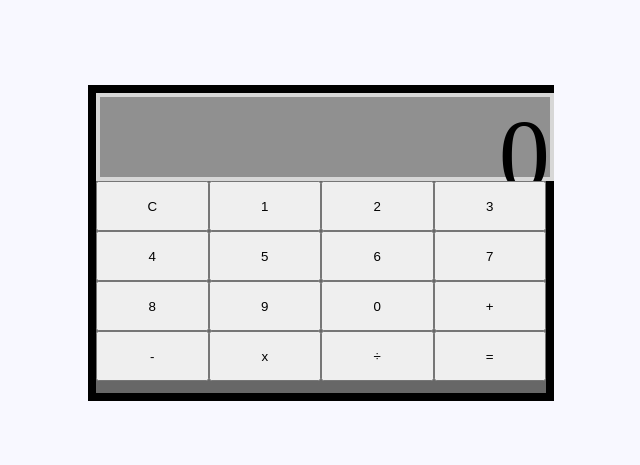
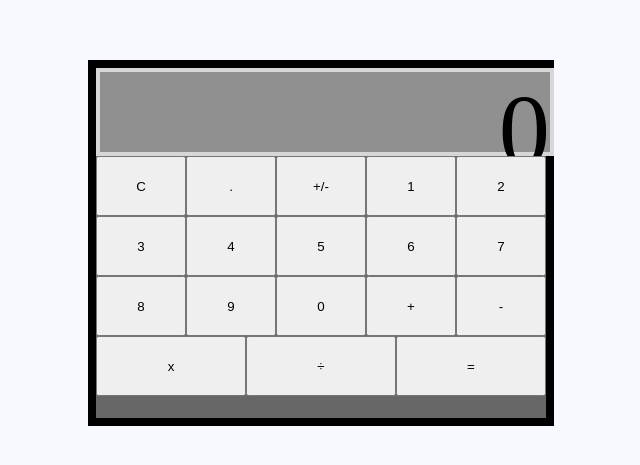
Before and after one commit to malwani9/calculator, a plain HTML site: page index.html in a window 1280 px wide. Shown: the part 165-630 px from the top of the page, without its empty margins (319-959 px from the left). Drawn offline with Linux system fonts and the light colour scheme.

Commit message:
add two more buttons (decimal, negate and backspace)

```diff
--- a/index.html
+++ b/index.html
@@ -12,6 +12,8 @@
             <div id="calculator-body">
                 <div id="numbers">
                     <button class="calc-button clear" value="C">C</button>
+                    <button class="calc-button decimal" value=".">.</button>
+                    <button class="calc-button type" value=".">+/-</button>
                     <button class="calc-button number" value="1">1</button>
                     <button class="calc-button number" value="2">2</button>
                     <button class="calc-button number" value="3">3</button>
--- a/styles.css
+++ b/styles.css
@@ -8,7 +8,7 @@ body{
 
 #container{
     background-color: #676767;
-    height: 300px;
+    height: 350px;
     width: 450px;
     border: 8px solid black;
     display: flex;
@@ -27,7 +27,7 @@ body{
 
 #calculator-body{
     display: flex;
-    flex-grow: 1;
+    flex: 1 1 auto;
 }
 
 #numbers{
@@ -36,12 +36,12 @@ body{
     flex-wrap: wrap;
     justify-content: center;
     align-content: flex-start;
-    flex-grow: 1;
+    align-items: stretch;
+    flex: 1 1 auto;
 }
 
 .calc-button{
-    width: 100px;
-    height: 50px;
-    flex-wrap: wrap;
-    flex-grow: 1;
+    flex: 1;
+    flex-basis: 80px;
+    height: 60px;
 }
```
